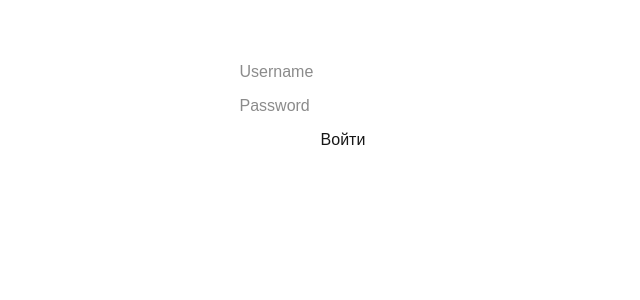
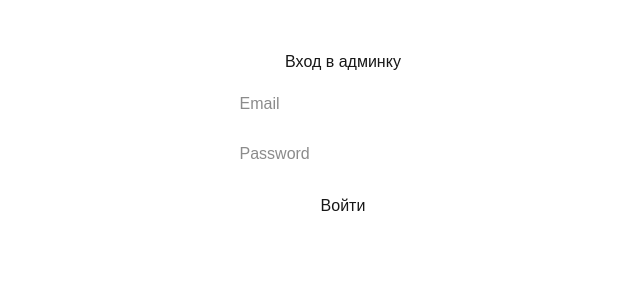
Before and after one commit to VadymByi/lithium-photo-site, a Next.js app: page /login in a window 1280 px wide. Shown: the top 300 px of the page, without its empty margins (297-937 px from the left). Built offline with nearby package versions, Linux system fonts and the light colour scheme.

Commit message:
feat: complete admin authentication with NextAuth and Prisma

```diff
--- /dev/null
+++ b/src/app/(public)/login/actions.ts
@@ -0,0 +1,23 @@
+'use server';
+
+import { signIn } from '../../../lib/auth';
+import { AuthError } from 'next-auth';
+
+// Добавляем prevState первым аргументом
+export async function loginAction(prevState: any, formData: FormData) {
+  try {
+    await signIn('credentials', {
+      email: formData.get('email'),
+      password: formData.get('password'),
+      redirectTo: '/admin',
+    });
+  } catch (error) {
+    if (error instanceof AuthError) {
+      // Возвращаем объект ошибки, который попадет в переменную state на клиенте
+      return { error: 'Неверный логин или пароль' };
+    }
+    // ВАЖНО: Next.js использует проброс ошибок для редиректов.
+    // Если это ошибка редиректа — пробрасываем её дальше.
+    throw error;
+  }
+}
--- a/src/app/(public)/login/page.tsx
+++ b/src/app/(public)/login/page.tsx
@@ -1,22 +1,44 @@
+'use client'; // Теперь нам нужен клиентский компонент для хука
+
+import { useActionState } from 'react';
+import { loginAction } from './actions';
+
 export default function LoginPage() {
+  // Хук принимает экшен и начальное состояние
+  const [state, formAction, isPending] = useActionState(loginAction, undefined);
+
   return (
     <div style={{ padding: '50px', textAlign: 'center' }}>
-      <h1></h1>
-      <form action="/api/auth/callback/credentials" method="POST">
+      <h1>Вход в админку</h1>
+      <form action={formAction}>
         <input
-          name="username"
-          placeholder="Username"
+          name="email"
+          type="email"
+          placeholder="Email"
           required
-          style={{ display: 'block', margin: '10px auto' }}
+          style={{ display: 'block', margin: '10px auto', padding: '8px' }}
         />
         <input
           name="password"
           type="password"
           placeholder="Password"
           required
-          style={{ display: 'block', margin: '10px auto' }}
+          style={{ display: 'block', margin: '10px auto', padding: '8px' }}
         />
-        <button type="submit">Войти</button>
+
+        {/* Выводим ошибку, если она пришла из экшена */}
+        {state?.error && <p style={{ color: 'red' }}>{state.error}</p>}
+
+        <button
+          type="submit"
+          disabled={isPending}
+          style={{
+            padding: '10px 20px',
+            cursor: isPending ? 'not-allowed' : 'pointer',
+          }}
+        >
+          {isPending ? 'Вход...' : 'Войти'}
+        </button>
       </form>
     </div>
   );
--- a/src/lib/auth.ts
+++ b/src/lib/auth.ts
@@ -1,39 +1,52 @@
 import NextAuth from 'next-auth';
 import { PrismaAdapter } from '@auth/prisma-adapter';
 import { prisma } from './prisma';
-import Google from 'next-auth/providers/google';
 import Credentials from 'next-auth/providers/credentials';
+import bcrypt from 'bcryptjs';
 
 export const { handlers, auth, signIn, signOut } = NextAuth({
   adapter: PrismaAdapter(prisma),
+  session: { strategy: 'jwt' },
   providers: [
     Credentials({
+      name: 'Credentials',
       credentials: {
-        username: { label: 'Username', type: 'text' },
-        password: { label: 'Password', type: 'password' },
+        email: { label: 'Email', type: 'email' },
+        password: { label: 'Pasword', type: 'password' },
       },
       async authorize(credentials) {
-        if (
-          credentials.username === 'admin' &&
-          credentials.password === 'secret'
-        ) {
-          return { id: '1', name: 'Admin', email: 'admin@example.com' };
-        }
-        return null;
+        if (!credentials?.email || !credentials?.password) return null;
+
+        const user = await prisma.user.findUnique({
+          where: { email: credentials.email as string },
+        });
+
+        if (!user || !user.password) return null;
+
+        const isPasswordValid = await bcrypt.compare(
+          credentials.password as string,
+          user.password,
+        );
+
+        if (isPasswordValid) return null;
+
+        return {
+          id: user.id,
+          email: user.email,
+          name: user.name,
+        };
       },
     }),
   ],
   pages: {
     signIn: '/login',
   },
+  callbacks: {
+    async session({ session, token }) {
+      if (token.sub && session.user) {
+        session.user.id = token.sub;
+      }
+      return session;
+    },
+  },
 });
-
-// export const { handlers, auth, signIn, signOut } = NextAuth({
-//   adapter: PrismaAdapter(prisma),
-//   providers: [
-//     Google({
-//       clientId: process.env.GOOGLE_CLIENT_ID,
-//       clientSecret: process.env.GOOGLE_CLIENT_SECRET,
-//     }),
-//   ],
-// });
```
Also changed, not shown: 2 other files (tests, documents, lock files or other folders).
